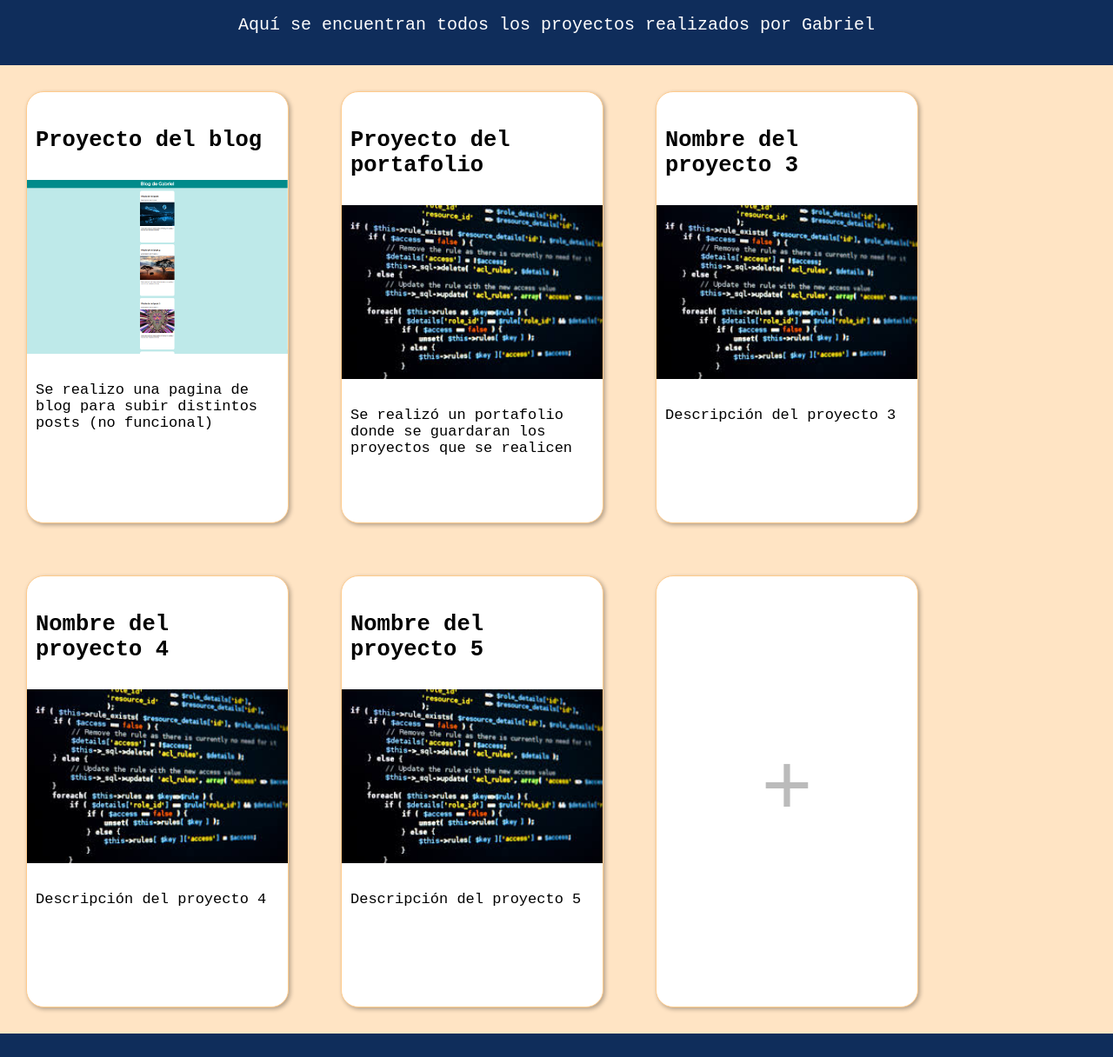
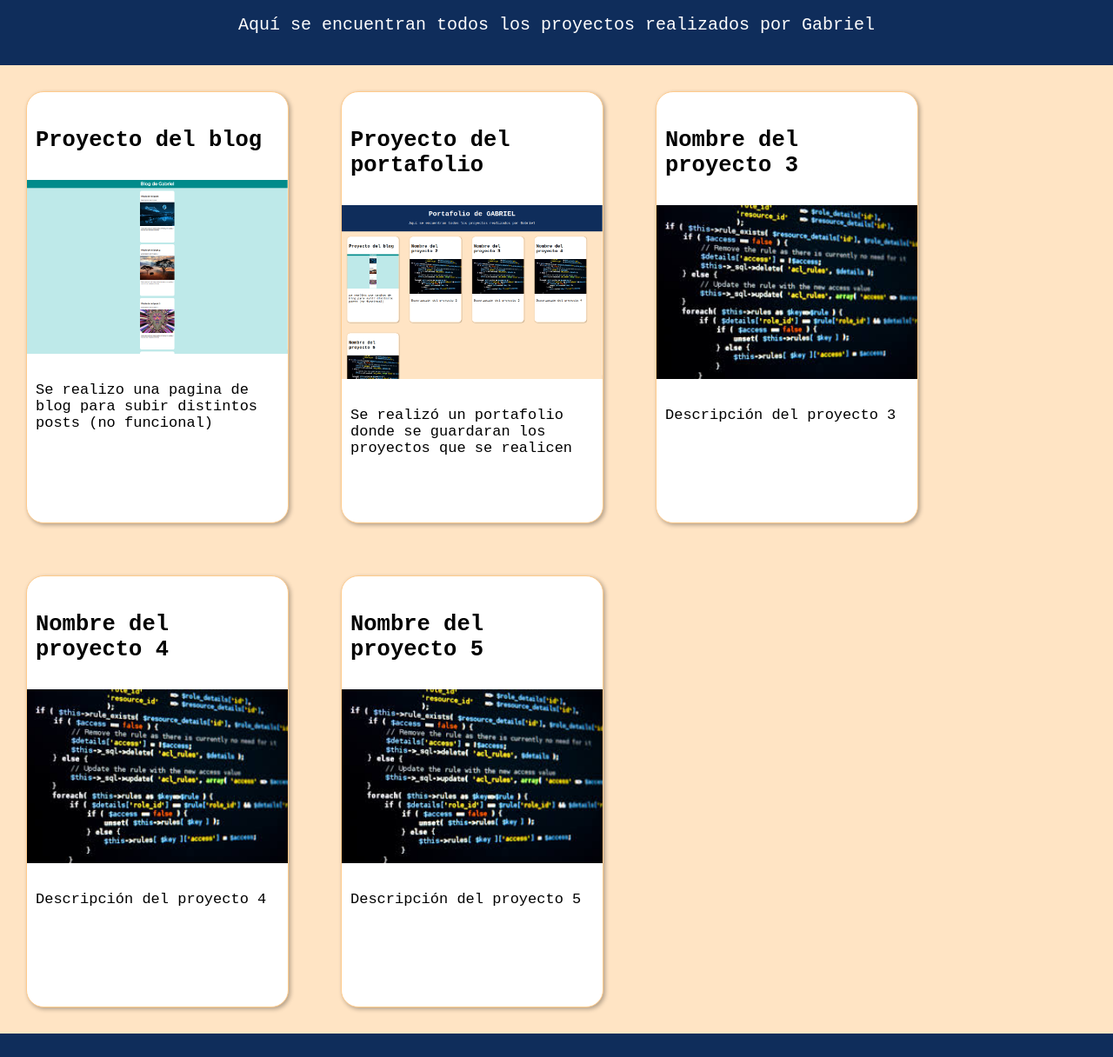
Before and after one commit to GabrielMoraRazuri/GabrielMoraRazuri.github.io, a plain HTML site: page index.html in a window 1280 px wide. Shown: the part 78-1294 px from the top of the page at 87% size. Drawn offline with Linux system fonts and the light colour scheme.

Commit message:
Modificando un proyecto

```diff
--- a/index.html
+++ b/index.html
@@ -18,7 +18,7 @@
         </article>
         <article class="container">
             <h2>Proyecto del portafolio</h2>
-            <img src="/img/images.jpeg" width="300px">
+            <img src="/img/Screenshot from 2023-03-10 14-08-56.png" width="300px">
             <p>Se realizó un portafolio donde se guardaran los proyectos que se realicen</p>
         </article>
         <article class="container">
@@ -36,9 +36,6 @@
             <img src="/img/images.jpeg" width="300px">
             <p>Descripción del proyecto 5</p>
         </article>
-        <article id="mas">
-            <p>+</p>
-        </article>
     </main>
     <footer>
         <a href="https://www.facebook.com/profile.php?id=100027804340204" target="_blank">Facebook</a>
--- a/style.css
+++ b/style.css
@@ -54,19 +54,6 @@ article h2, article p {
     padding: 10px 10px 10px 10px;
 }
 
-#mas {
-    text-align:center;
-    font-size: 10rem;
-    color: #bbb;
-    display: flex;
-    justify-content: center;
-    align-items: center;
-}
-
-#mas:hover {
-    color: #0f2d5b;
-}
-
 footer {
     background-color: #0f2d5b;
     padding: 10px;
```
Also changed, not shown: img/Screenshot from 2023-03-10 14-08-56.png (added).
